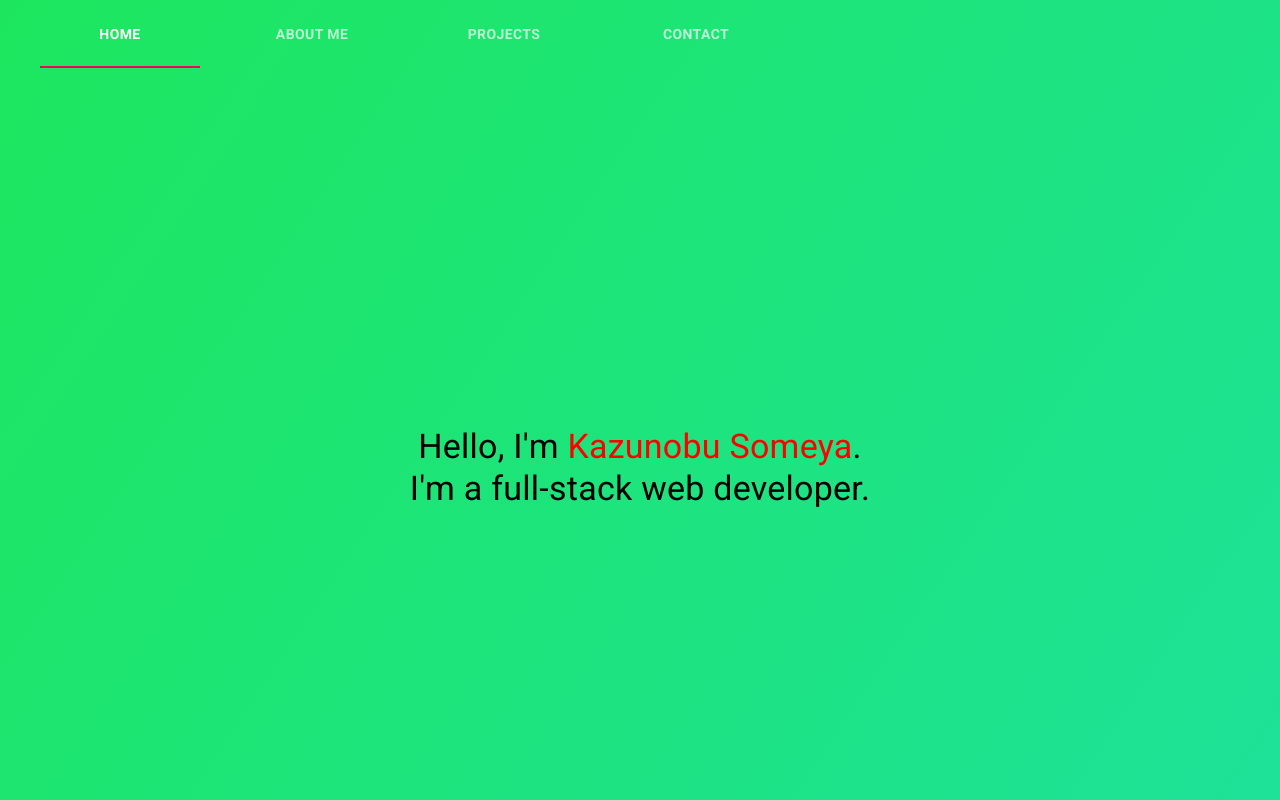
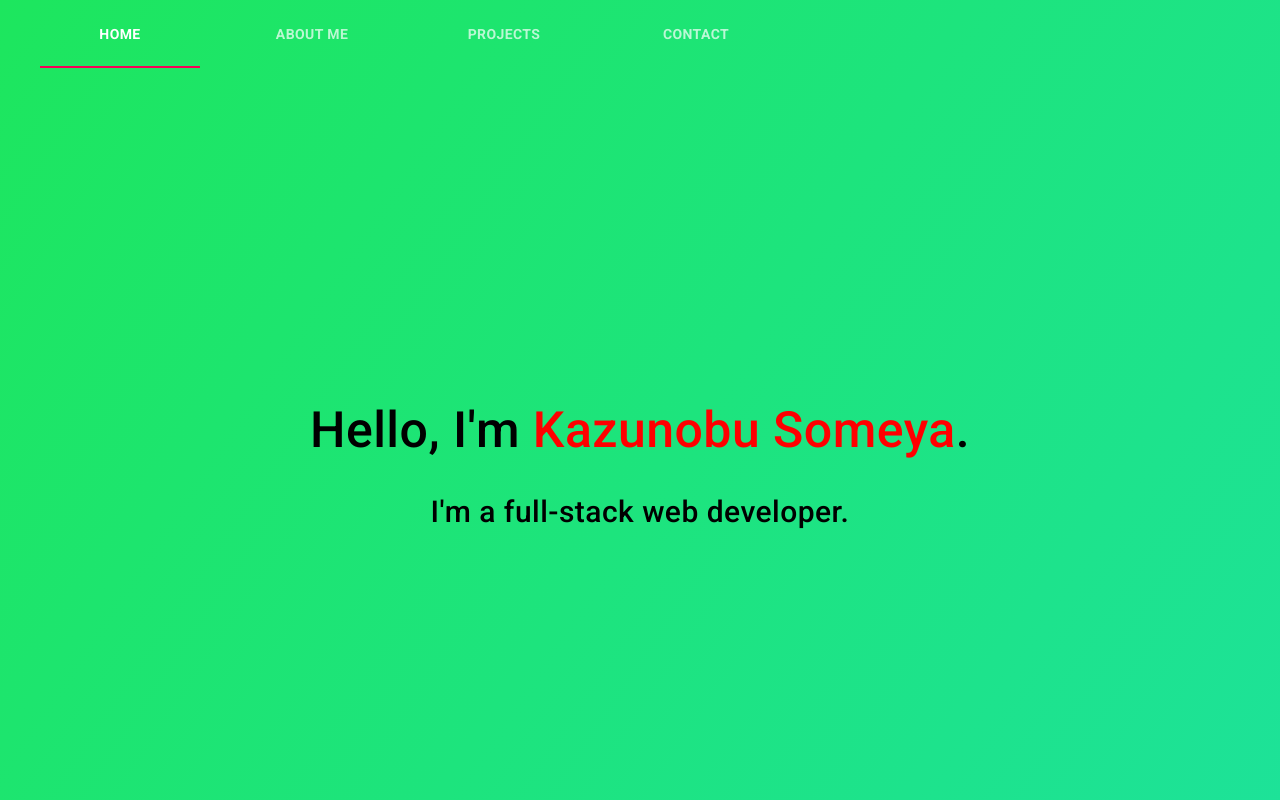
Before and after one commit to wangkalbi-gernessen/next-portfolio-website, a Next.js app: page / in a window 1280 px wide. Shown: the top 800 px of the page. Built offline with nearby package versions, Linux system fonts and the light colour scheme.

Commit message:
Change font-size on Main

```diff
--- a/components/Main.js
+++ b/components/Main.js
@@ -42,7 +42,7 @@ const Main = () => {
   return (
     <Grid container spacing={0}direction="row" alignItems="center" justify="center" className={classes.mainContent} id="main">
       <Grid item xs={11}>
-        <Typography align="center" variant="h4">Hello, I'm <span style={{color: "red"}}>Kazunobu Someya</span>.<br />{text}</Typography>
+        <Typography align="center" style={{fontSize: "50px", fontWeight: 500}}>Hello, I'm <span style={{color: "red"}}>Kazunobu Someya</span>.<br /><span style={{fontSize: "30px"}}>{text}</span></Typography>
       </Grid>
     </Grid>
   );
```
